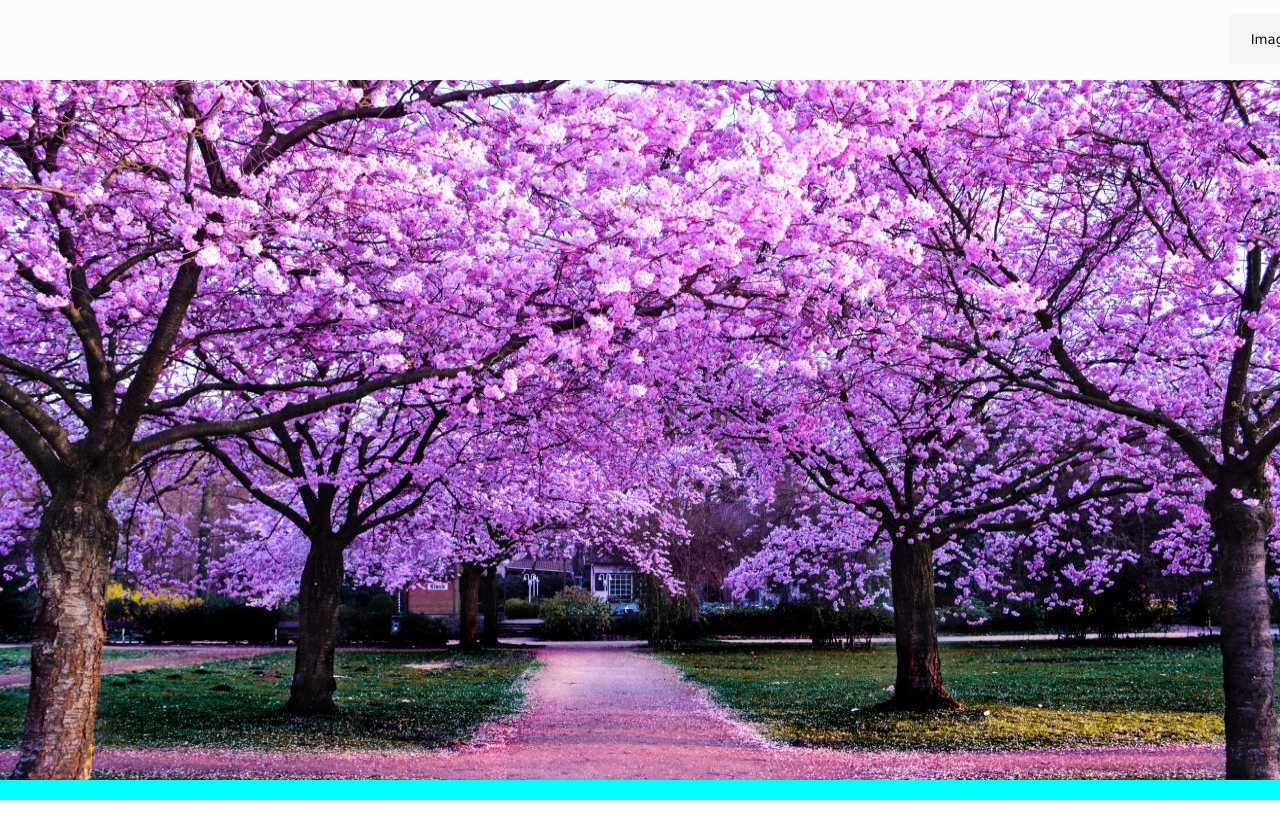
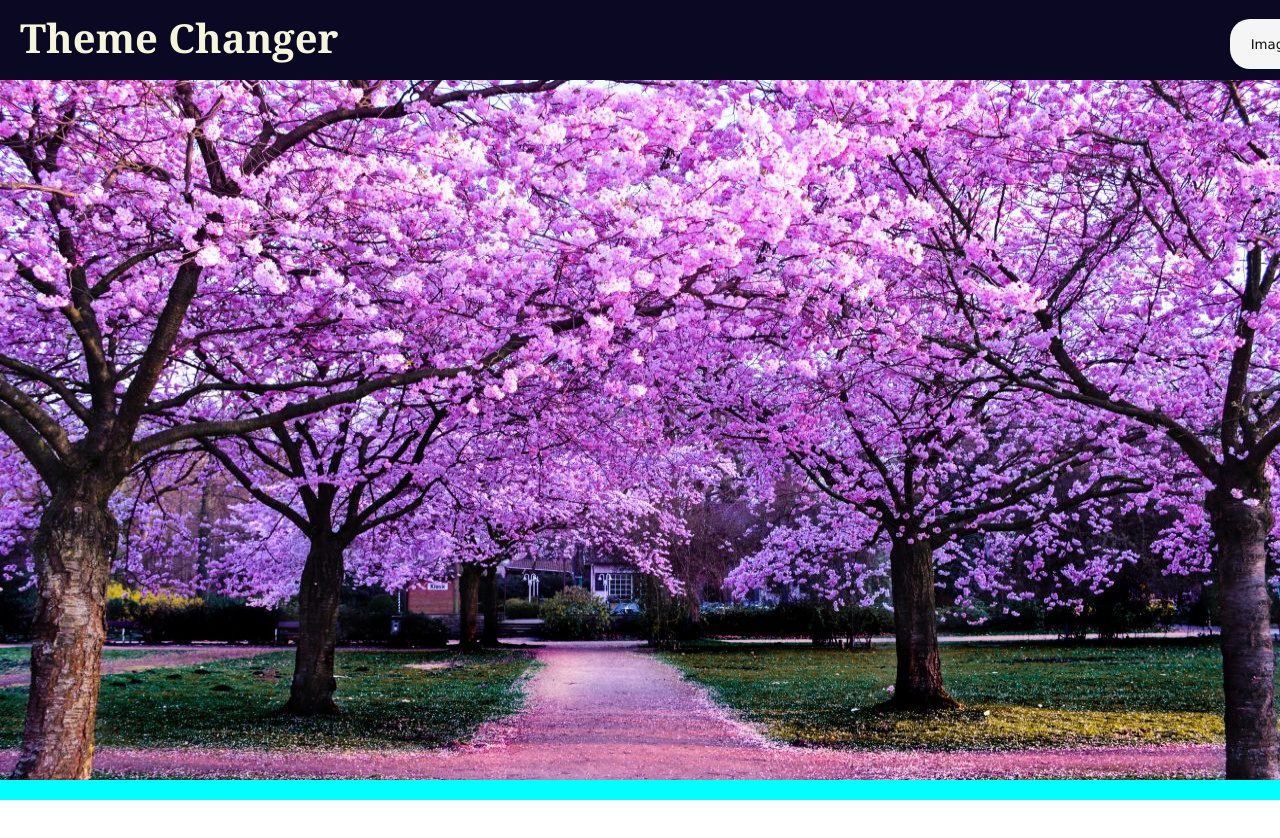
Before and after one commit to kashishsharma1/Changing_theme, a plain HTML site: page index.html in a window 1280 px wide. Shown: the top 838 px of the page. Drawn offline with Linux system fonts and the light colour scheme.

Commit message:
color change

```diff
--- a/index.html
+++ b/index.html
@@ -11,6 +11,7 @@
 <body>
     <div class="container">
         <header>
+            <b><p class="text">Theme Changer</p></b>
             <div class="dropdown">
                 <button class="btn">Images</button>
                     <ul class="list">
--- a/theme.css
+++ b/theme.css
@@ -17,7 +17,7 @@ body{
 header{
     width: 100%;
     height: 10%;
-    background-color: rgb(253, 252, 250);
+    background-color: rgb(10, 8, 35);
     padding: 10px 20px;
 }
 
@@ -45,7 +45,8 @@ header{
     position: absolute;
     right: -1200px;
     cursor: pointer;
-    top: -10px;
+    top: -60px;
+    border-radius: 20px;
 }
 
 .btn:hover{
@@ -96,7 +97,6 @@ ul li:hover{
 
 .dropdown:hover .btn{
     background-color: rgb(243, 241, 240);
-
 }
 
 .dropdown:hover .list{
@@ -104,3 +104,9 @@ ul li:hover{
     left: 1000px;
     top: 50px;
 }
+
+.text{
+    color:beige;
+    font-size: 40px;
+    font-family:Cambria, Cochin, Georgia, Times, 'Times New Roman', serif;
+}
```
Also changed, not shown: 1 other file.
